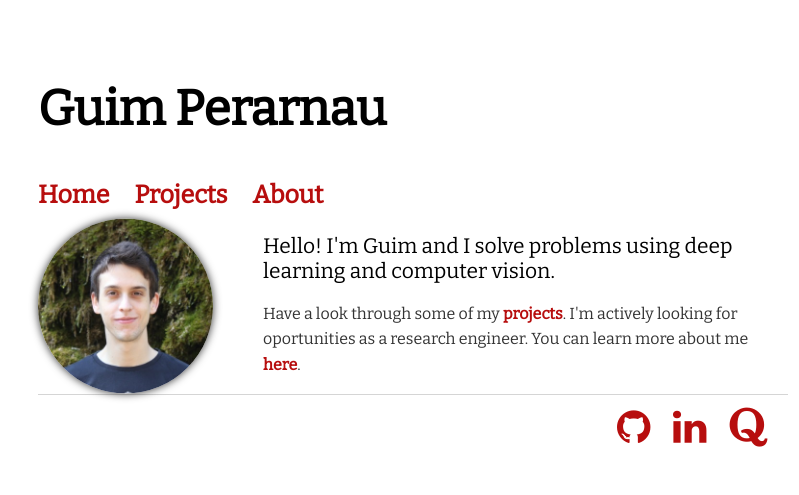
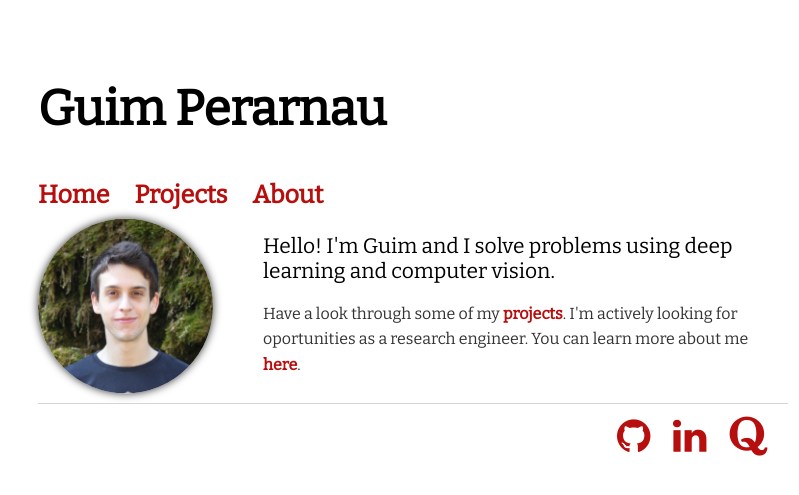
Before and after one commit to Guim3/guim3.github.io, a Jekyll site: the page built from index.html, in a window 1280 px wide. Shown: the top 495 px of the page, without its empty margins (227-1026 px from the left). Built offline with Jekyll 4.4.1, drawn with Linux system fonts in a browser that asks for light colours.

Commit message:
Add distance to home footer

```diff
--- a/css/main.css
+++ b/css/main.css
@@ -35,6 +35,7 @@ div.home_intro {
 
 .home_content {
   position: relative; /* So the image is relative to this */
+  margin-bottom: 25px; /*Add distance to footer*/
 }
 
 .home_content img {
```
